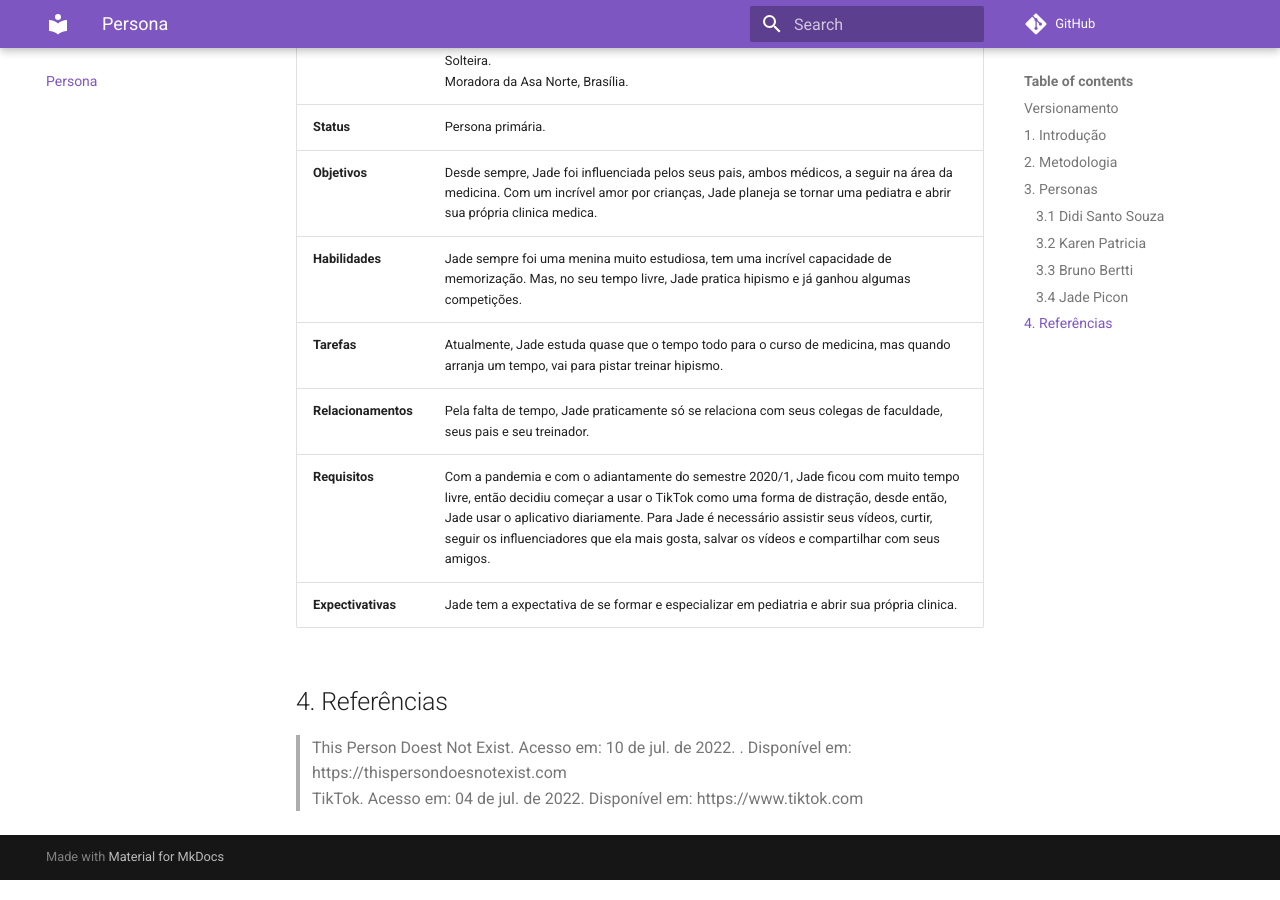
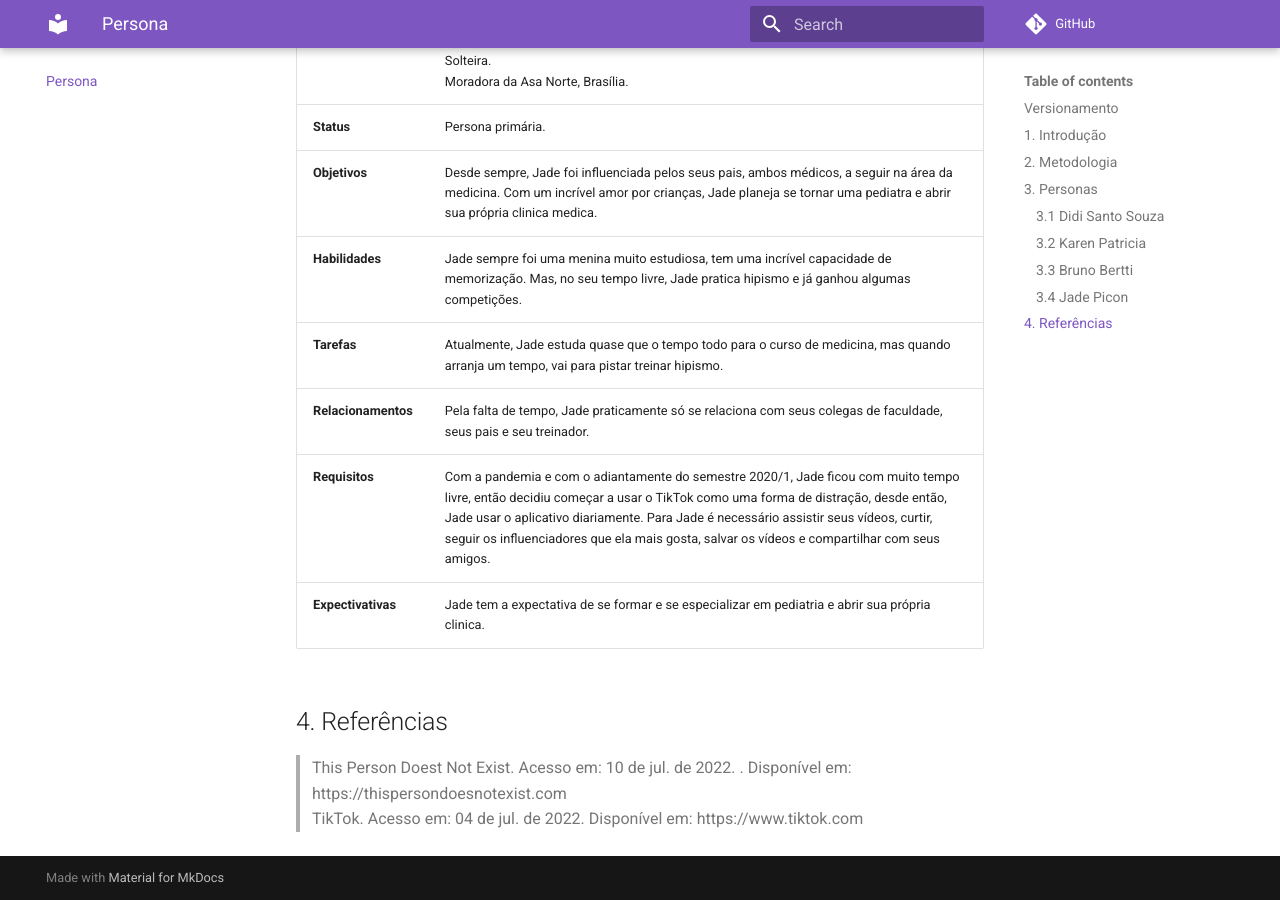
Before and after one commit to Requisitos-de-Software/2022.1-TikTok, an MkDocs documentation site: the page built from docs/personas.md, in a window 1280 px wide and 900 px high, scrolled down 4898 px. Built offline with MkDocs 1.6.1 and Material for MkDocs 9.7.7, drawn with Linux system fonts in a browser that asks for light colours; comment, search, counter and statistics services are not loaded.

```diff
--- a/docs/personas.md
+++ b/docs/personas.md
@@ -76,7 +76,7 @@ A partir do Brainstorm realizado em uma reunião com todos os membros do grupo,
 |**Tarefas**|Atualmente, Jade estuda quase que o tempo todo para o curso de medicina, mas quando arranja um tempo, vai para pistar treinar hipismo. |
 |**Relacionamentos**|Pela falta de tempo, Jade praticamente só se relaciona com seus colegas de faculdade, seus pais e seu treinador.  |
 |**Requisitos**| Com a pandemia e com o adiantamente do semestre 2020/1, Jade ficou com muito tempo livre, então decidiu começar a usar o  TikTok como uma forma de distração, desde então, Jade usar o aplicativo diariamente. Para Jade é necessário assistir seus vídeos, curtir, seguir os influenciadores que ela mais gosta, salvar os vídeos e compartilhar com seus amigos.   |
-|**Expectivativas**|Jade tem a expectativa de se formar e especializar em pediatria e abrir sua própria clinica. |
+|**Expectivativas**|Jade tem a expectativa de se formar e se especializar em pediatria e abrir sua própria clinica. |
 
 
 ## 4. Referências
```
